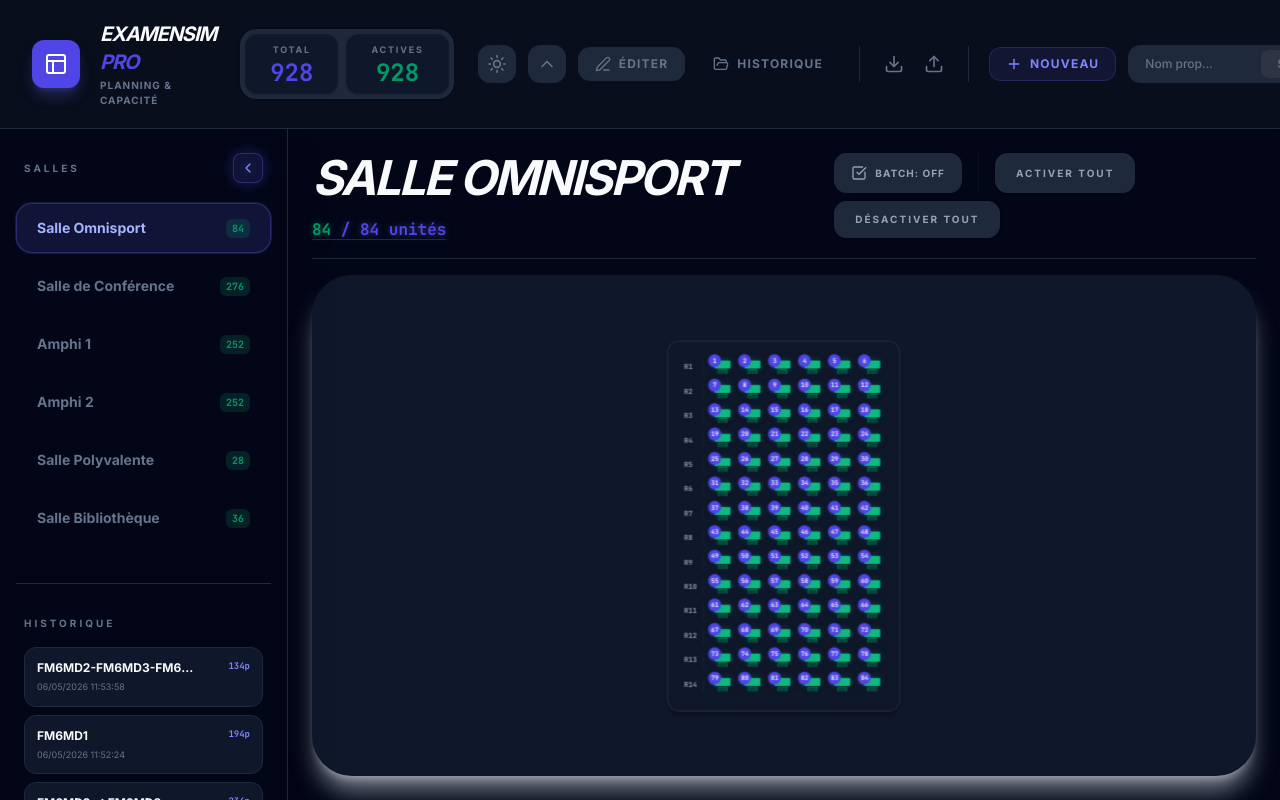
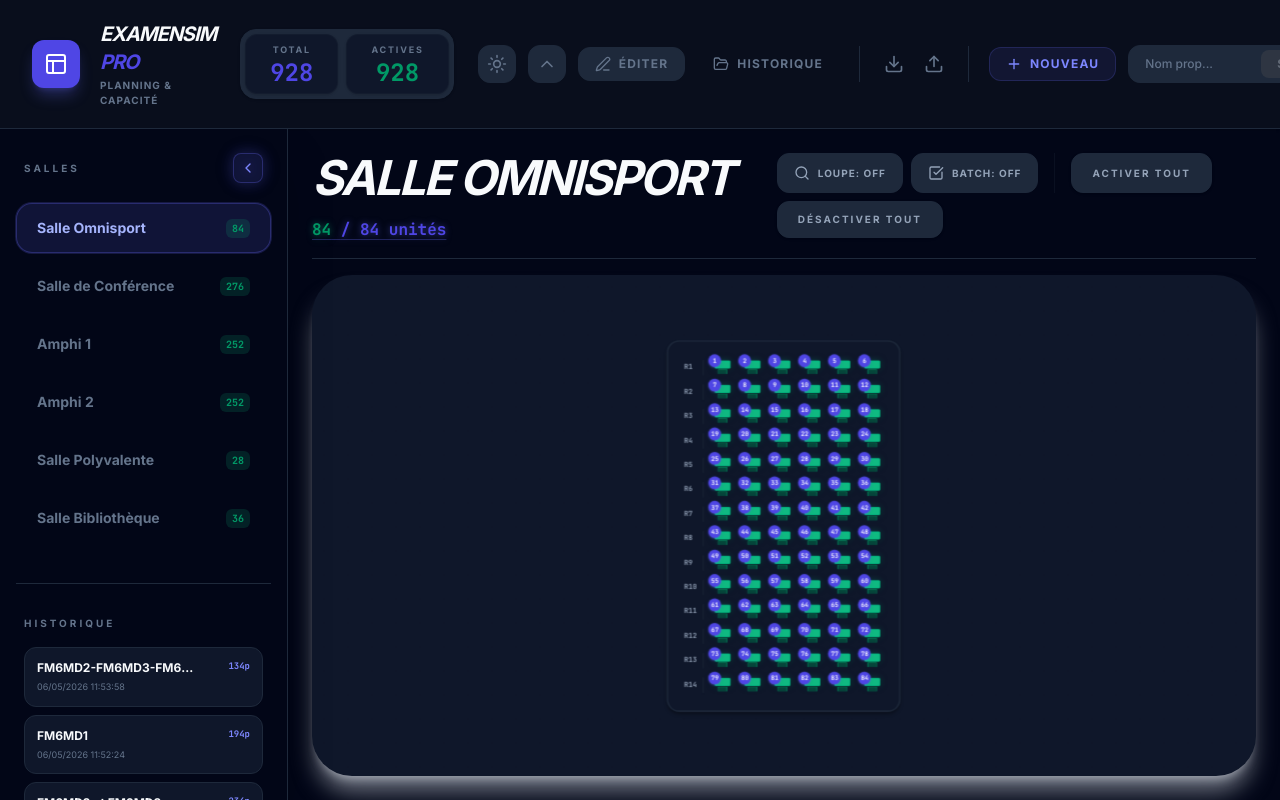
Before and after one commit to aminbn12/EXAMENSIMUm6ss, a React (Vite) app: page / in a window 1280 px wide. Built offline with nearby package versions, Linux system fonts and the light colour scheme.

Commit message:
position loupe

```diff
--- a/src/App.tsx
+++ b/src/App.tsx
@@ -25,7 +25,8 @@ import {
   ChevronUp,
   ChevronDown,
   Settings,
-  MoreVertical
+  MoreVertical,
+  Search
 } from 'lucide-react';
 import { INITIAL_ROOMS } from './constants';
 import { RoomLayout, Seat, SavedProposal } from './types';
@@ -938,18 +939,7 @@ export default function App() {
               </button>
             </div>
 
-            <div className="flex items-center gap-2 px-3 py-1.5 border border-[var(--nav-border)] rounded-lg bg-[var(--nav-btn-bg)]">
-              <input
-                type="checkbox"
-                id="magnifier-toggle"
-                checked={magnifierEnabled}
-                onChange={(e) => setMagnifierEnabled(e.target.checked)}
-                className="w-4 h-4 text-indigo-600 rounded"
-              />
-              <label htmlFor="magnifier-toggle" className="text-xs font-bold text-[var(--nav-text-secondary)] cursor-pointer select-none hover:text-white transition-colors">
-                Loupe
-              </label>
-            </div>
+
           </div>
         </div>
       </motion.header>
@@ -1178,6 +1168,13 @@ export default function App() {
               </div>
 
               <div className="flex flex-wrap gap-2 mb-1">
+                <button
+                  onClick={() => setMagnifierEnabled(!magnifierEnabled)}
+                  className={`flex items-center gap-2 px-3 sm:px-4 py-2 sm:py-2.5 rounded-xl border text-[9px] sm:text-[10px] font-black uppercase tracking-widest transition-all ${magnifierEnabled ? 'bg-indigo-600 border-indigo-500 text-white shadow-lg shadow-indigo-500/20' : 'bg-[var(--btn-secondary-bg)] border-[var(--border-color)] text-[var(--btn-secondary-text)] hover:bg-indigo-50 hover:text-indigo-600 dark:hover:bg-slate-700 dark:hover:text-white'}`}
+                >
+                  <Search className="w-3.5 h-3.5 sm:w-4 sm:h-4" /> {magnifierEnabled ? 'Loupe: On' : 'Loupe: Off'}
+                </button>
+
                 <button
                   onClick={() => setIsBatchMode(!isBatchMode)}
                   className={`flex items-center gap-2 px-3 sm:px-4 py-2 sm:py-2.5 rounded-xl border text-[9px] sm:text-[10px] font-black uppercase tracking-widest transition-all ${isBatchMode ? 'bg-emerald-600 border-emerald-500 text-white shadow-lg shadow-emerald-500/20' : 'bg-[var(--btn-secondary-bg)] border-[var(--border-color)] text-[var(--btn-secondary-text)] hover:bg-emerald-50 hover:text-emerald-600 dark:hover:bg-slate-700 dark:hover:text-white'}`}
```
